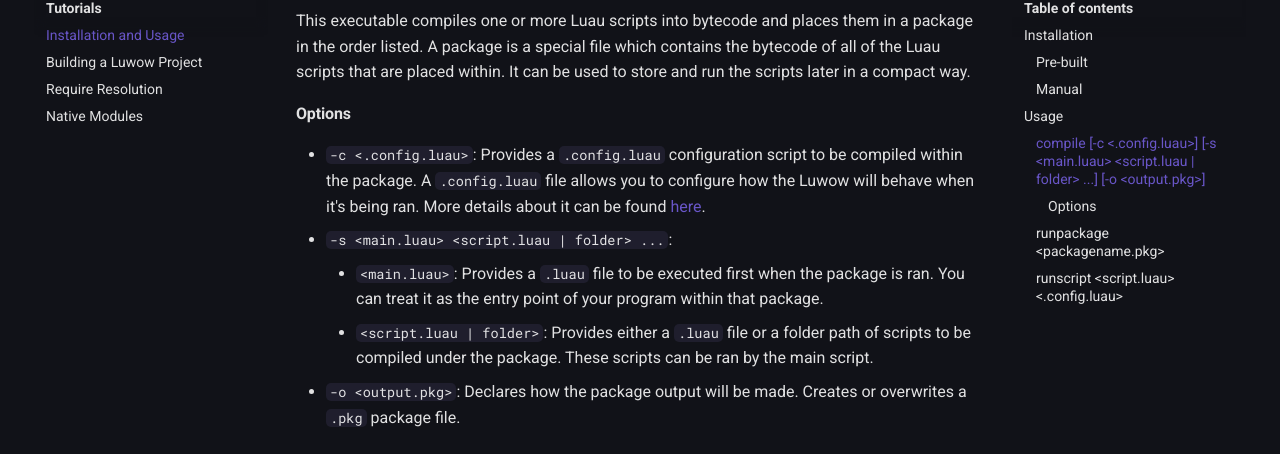
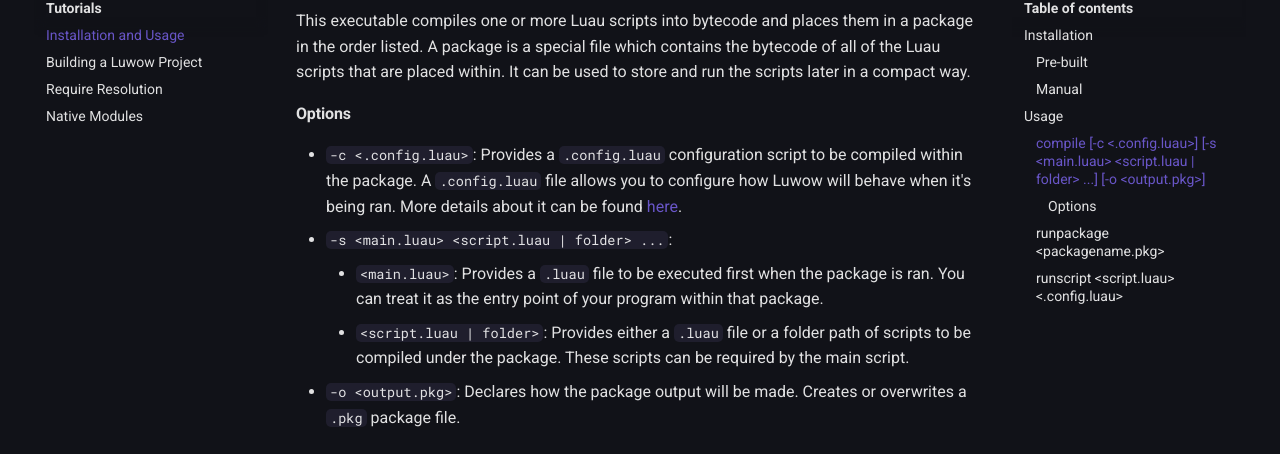
Before and after one commit to Luwow-Project/Documentation, an MkDocs documentation site: the page built from docs/tutorials/setup.md, in a window 1280 px wide and 900 px high, scrolled down 787 px. Shown: the part 89-543 px from the top of the window. Built offline with MkDocs 1.6.1 and Material for MkDocs 9.7.7, drawn with Linux system fonts in a browser that asks for light colours.

Commit message:
Update the documentation

```diff
--- a/docs/tutorials/setup.md
+++ b/docs/tutorials/setup.md
@@ -22,10 +22,10 @@
 
 #### Options
 
-* `-c <.config.luau>`: Provides a `.config.luau` configuration script to be compiled within the package. A `.config.luau` file allows you to configure how the Luwow will behave when it's being ran. More details about it can be found [here](require.md).
+* `-c <.config.luau>`: Provides a `.config.luau` configuration script to be compiled within the package. A `.config.luau` file allows you to configure how Luwow will behave when it's being ran. More details about it can be found [here](require.md).
 * `-s <main.luau> <script.luau | folder> ...`:
     * `<main.luau>`: Provides a `.luau` file to be executed first when the package is ran. You can treat it as the entry point of your program within that package.
-    * `<script.luau | folder>`: Provides either a `.luau` file or a folder path of scripts to be compiled under the package. These scripts can be ran by the main script.
+    * `<script.luau | folder>`: Provides either a `.luau` file or a folder path of scripts to be compiled under the package. These scripts can be required by the main script.
 * `-o <output.pkg>`: Declares how the package output will be made. Creates or overwrites a `.pkg` package file.
 
 ### `runpackage <packagename.pkg>`
```
Also changed, not shown: docs/tutorials/building.md (+2 -2 lines).
